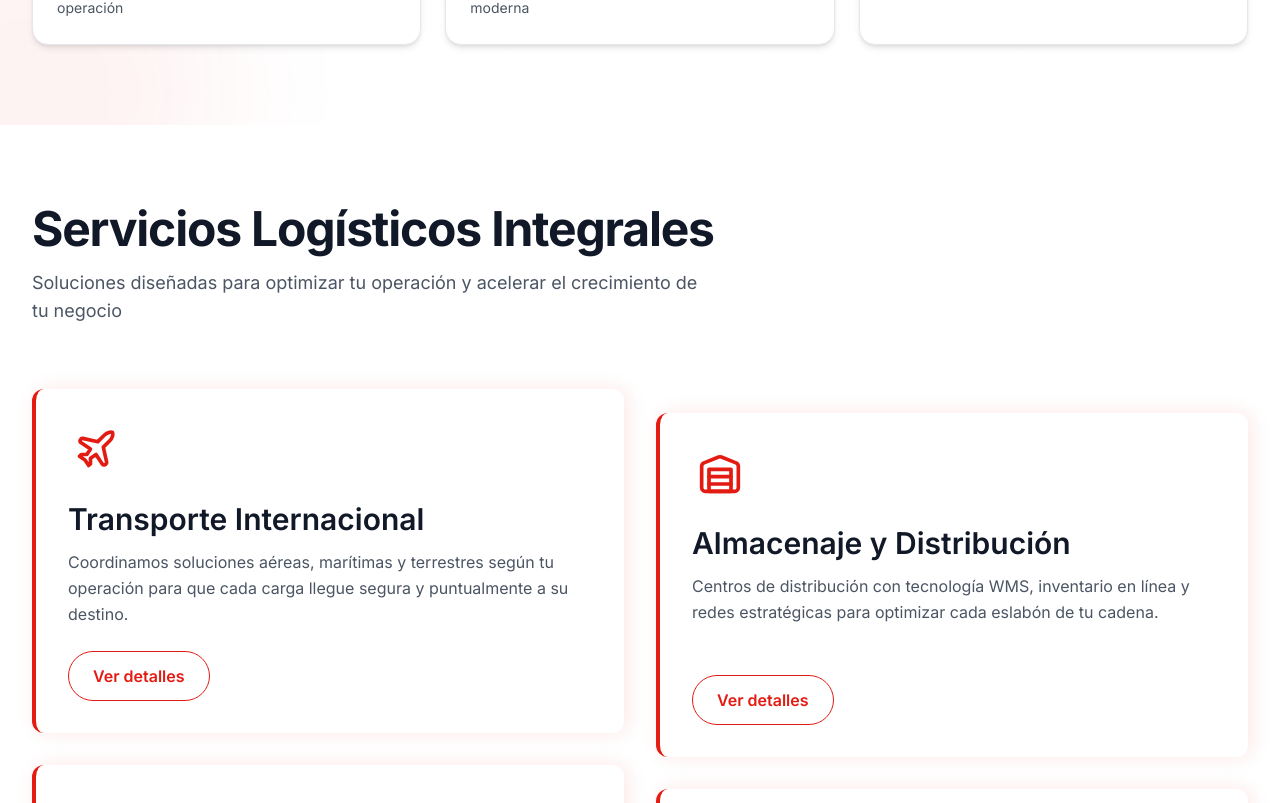
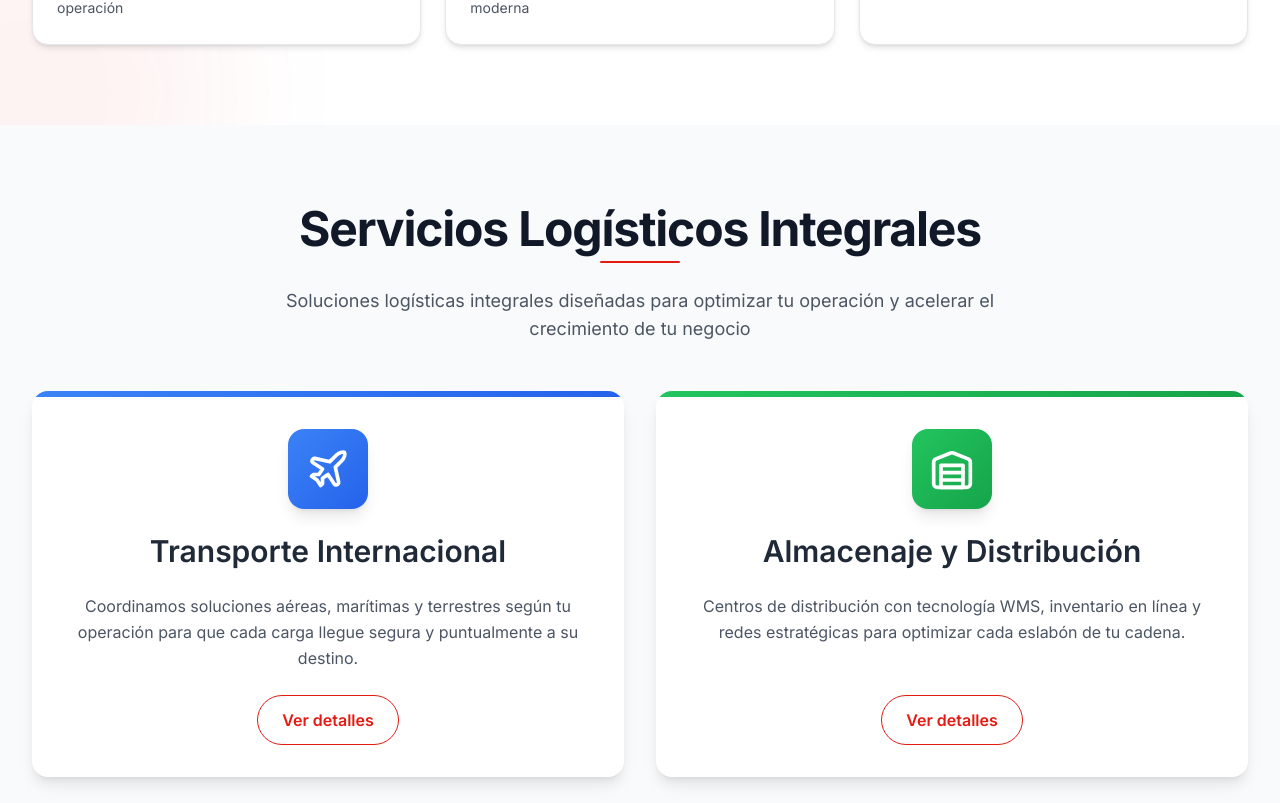
Before and after one commit to cookiecodespy/Ez_webpage, a React (Vite) app: page / in a window 1280 px wide. Shown: the part 2760-3563 px from the top of the page. Built offline with nearby package versions, Linux system fonts and the light colour scheme.

Commit message:
Revert FASE 2 - Restaurar Services.tsx original con efectos hover de colores

```diff
--- a/package.json
+++ b/package.json
@@ -1,7 +1,7 @@
 {
   "name": "vite-react-typescript-starter",
   "private": true,
-  "version": "1.7.0",
+  "version": "1.6.1",
   "type": "module",
   "scripts": {
     "dev": "vite",
--- a/src/components/Services.tsx
+++ b/src/components/Services.tsx
@@ -19,39 +19,42 @@ const Services = () => {
       icon: <Plane className="h-11 w-11" aria-hidden="true" />,
       title: 'Transporte Internacional',
       description: 'Coordinamos soluciones aéreas, marítimas y terrestres según tu operación para que cada carga llegue segura y puntualmente a su destino.',
-      offset: false
+      color: 'from-blue-500 to-blue-600',
+      overlay: 'from-blue-500/0 via-blue-500/5 to-blue-500/30'
     },
     {
       icon: <Warehouse className="h-11 w-11" aria-hidden="true" />,
       title: 'Almacenaje y Distribución',
       description: 'Centros de distribución con tecnología WMS, inventario en línea y redes estratégicas para optimizar cada eslabón de tu cadena.',
-      offset: true
+      color: 'from-green-500 to-green-600',
+      overlay: 'from-green-500/0 via-green-500/5 to-green-500/30'
     },
     {
       icon: <ScrollText className="h-11 w-11" aria-hidden="true" />,
       title: 'Agenciamiento de Aduanas',
       description: 'Equipo experto en normativa internacional que gestiona documentación, permisos y compliance para liberar tus cargas sin contratiempos.',
-      offset: false
+      color: 'from-purple-500 to-purple-600',
+      overlay: 'from-purple-500/0 via-purple-500/5 to-purple-500/30'
     },
     {
       icon: <Truck className="h-11 w-11" aria-hidden="true" />,
       title: 'Distribución de Última Milla',
       description: 'Red de transporte capilar con seguimiento en tiempo real para entregar a tus clientes finales de forma rápida y confiable.',
-      offset: true
+      color: 'from-orange-500 to-orange-600',
+      overlay: 'from-orange-500/0 via-orange-500/5 to-orange-500/30'
     }
   ];
 
   return (
     <section
       id="services"
-      className="py-16 md:py-20 bg-white"
+      className="py-16 md:py-20 bg-gray-50"
       role="region"
       aria-labelledby="services-heading"
     >
       <div className="max-w-7xl mx-auto px-6 md:px-8">
-        {/* Header asimétrico, alineado a la izquierda */}
         <motion.div
-          className="mb-16"
+          className="mb-12 text-center"
           variants={headingVariants}
           initial={prefersReducedMotion ? undefined : 'hidden'}
           whileInView={prefersReducedMotion ? undefined : 'visible'}
@@ -60,39 +63,39 @@ const Services = () => {
           <h2 id="services-heading" className="text-4xl md:text-5xl font-bold tracking-tight text-gray-900">
             Servicios Logísticos Integrales
           </h2>
-          <p className="mt-4 max-w-2xl text-base md:text-lg text-gray-600 leading-relaxed">
-            Soluciones diseñadas para optimizar tu operación y acelerar el crecimiento de tu negocio
+          <div className="mx-auto mt-2 h-0.5 w-20 rounded-full bg-[#E41B13]" aria-hidden="true" />
+          <p className="mt-6 max-w-3xl mx-auto text-base md:text-lg text-gray-600 leading-relaxed text-center">
+            Soluciones logísticas integrales diseñadas para optimizar tu operación y acelerar el crecimiento de tu negocio
           </p>
         </motion.div>
 
-        {/* Grid con stagger offset en desktop */}
         <div className="grid grid-cols-1 gap-8 md:grid-cols-2">
           {services.map((service, index) => (
             <motion.div
               key={service.title}
-              className={`group relative flex h-full min-h-[280px] flex-col rounded-xl bg-white border-l-4 border-[#E41B13] shadow-[4px_0_20px_rgba(228,27,19,0.1)] transition-all duration-300 ease-out hover:shadow-[6px_0_30px_rgba(228,27,19,0.15)] ${service.offset ? 'md:mt-6' : ''}`}
+              className="group relative flex h-full min-h-[260px] flex-col overflow-hidden rounded-2xl bg-white shadow-lg transition-all duration-300 ease-out"
               initial={prefersReducedMotion ? undefined : { opacity: 0, y: 24 }}
               whileInView={prefersReducedMotion ? undefined : { opacity: 1, y: 0 }}
               viewport={{ once: true, amount: 0.4 }}
               transition={{ duration: 0.6, ease: [0.16, 1, 0.3, 1], delay: index * 0.1 }}
-              whileHover={prefersReducedMotion ? undefined : { y: -4 }}
+              whileHover={prefersReducedMotion ? undefined : { y: -8 }}
             >
-              <div className="relative flex h-full flex-col gap-6 p-8">
-                {/* Icono outline sin fondo */}
-                <div className="flex h-14 w-14 items-center justify-center text-[#E41B13] transition-transform duration-300 group-hover:scale-110">
+              <span
+                className={`pointer-events-none absolute inset-0 rounded-2xl bg-gradient-to-br ${service.overlay} opacity-0 transition-opacity duration-300 group-hover:opacity-100`}
+                aria-hidden="true"
+              />
+              <div className={`h-1.5 bg-gradient-to-r ${service.color}`} />
+              <div className="relative flex h-full flex-col items-center justify-between gap-6 p-8 text-center">
+                <div className={`flex h-20 w-20 items-center justify-center rounded-2xl bg-gradient-to-br ${service.color} text-white shadow-lg transition-transform duration-300 group-hover:scale-105`}>
                   {service.icon}
                 </div>
-
-                <div className="flex flex-col gap-3">
-                  <h3 className="text-2xl md:text-3xl font-semibold text-gray-900">
-                    {service.title}
-                  </h3>
-                  <p className="text-gray-600 leading-relaxed">
-                    {service.description}
-                  </p>
-                </div>
-
-                <OutlineButton className="mt-auto self-start px-6 py-2.5">
+                <h3 className="text-2xl md:text-3xl font-semibold text-gray-800">
+                  {service.title}
+                </h3>
+                <p className="text-gray-600 leading-relaxed">
+                  {service.description}
+                </p>
+                <OutlineButton className="mt-auto px-6 py-2.5">
                   Ver detalles
                 </OutlineButton>
               </div>
```
